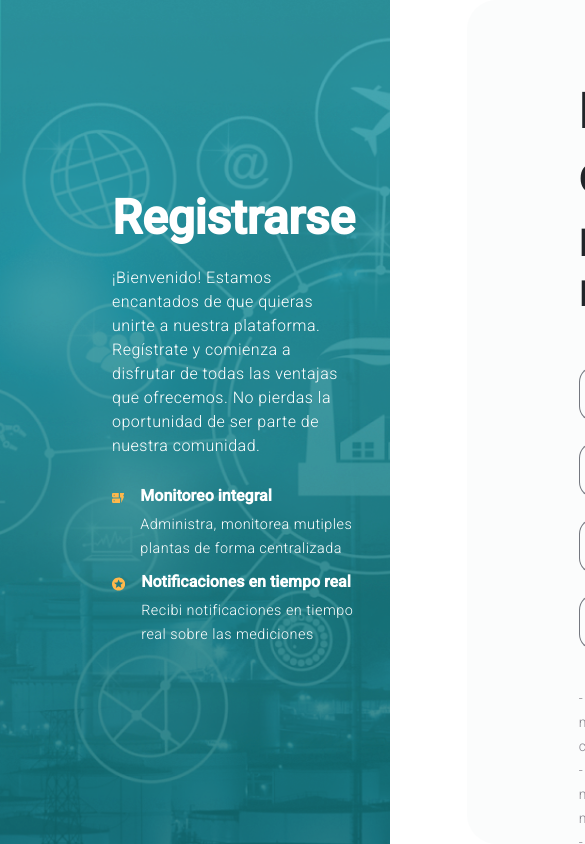
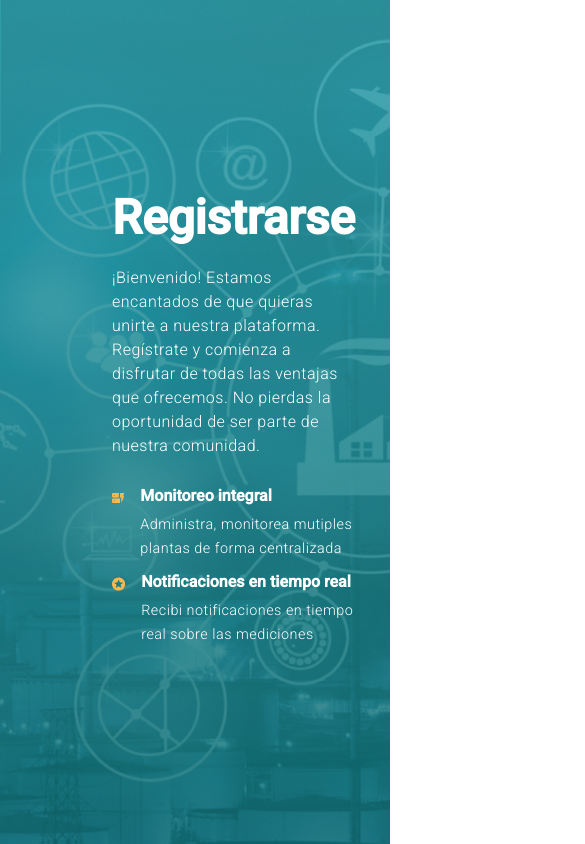
Before and after one commit to NachoGallo7/techforb-challenge-fe, an Angular app: page / in a window 390 px wide. Shown: the top 844 px of the page, 585 px wide, since content can reach past the window. Built offline with nearby package versions, Linux system fonts and the light colour scheme.

Commit message:
- Made a system for breakpoints

```diff
--- a/src/app/components/register-user/register-user.component.css
+++ b/src/app/components/register-user/register-user.component.css
@@ -4,15 +4,25 @@
   }
 
 .component-container{
-  /* background-color: blue; */
   height: 100%;
-  background-image: url(../../../assets/background/small-gradient-teal-background-scaled.png), url(../../../assets/background/transparent-background-image.png), url(../../../assets/background/gradient-teal-background.png);
-  background-size: 95.5vh, 95.5vh, 100% 100%;
+  justify-content: stretch;
+  /* font-family: 'Roboto', "Poppins", "Helvetica Neue", Helvetica, Arial, sans-serif; */
+  font-weight: lighter;
+  overflow: hidden;
+  position: relative;
+}
+.component-container::before{
+  content: "";
+  position: absolute;
+  min-width: 50%;
+  min-height: 100%;
+  max-height: 100vh;
+  z-index: -100;
+  aspect-ratio: 856 / 900;
+  background-image: url(../../../assets/background/small-gradient-teal-background-scaled.png), url(../../../assets/background/iconography-background-image.png), url(../../../assets/background/gradient-teal-background.png);
+  background-size: 100%;
   background-position: left center;
   background-repeat: no-repeat;
-  justify-content: stretch;
-  font-family: 'Roboto', "Poppins", "Helvetica Neue", Helvetica, Arial, sans-serif;
-  font-weight: lighter;
 }
 /* REGISTRATION INFO */
 .registration-info{
@@ -75,6 +85,10 @@
     color: var(--anchor-text-color);
     text-decoration: none;
   }
+  .registration-form-container a:hover{
+    color: var(--anchor-text-color-hover);
+    text-decoration: none;
+  }
   .button-container{
     margin: 1rem 0;
   }
@@ -83,6 +97,14 @@
     background-color: var(--button-bg-color);
     padding: 1rem 2.5rem;
     border-radius: 16px;
+  }
+  .registration-form-container .submit-button:hover{
+    background-color: var(--button-bg-color-hover);
+    box-shadow: 0 0 1px 2px var(--button-bg-color);
+  }
+  .registration-form-container .submit-button:active{
+    background-color: var(--button-bg-color-active);
+    box-shadow: none;
   }
   .registration-form{
     flex-direction: column;
@@ -99,10 +121,10 @@
   }
 
 /* BREAKPOINTS */
-.registration-info.small-padding, .registration-form-container.small-padding{
+.registration-info.large-screen, .registration-form-container.large-screen{
   padding: 0 4rem;
 }
-.registration-form-container.small-padding{
+.registration-form-container.large-screen{
   /* padding-top: 5rem;
   padding-bottom: 5rem;
   justify-content: flex-start; */
--- a/src/app/components/register-user/register-user.component.html
+++ b/src/app/components/register-user/register-user.component.html
@@ -1,5 +1,5 @@
 <div class="component-container d-flex">
-  <div class="registration-info d-flex" [ngClass]="{'small-padding': isLargeScreen}">
+  <div class="registration-info d-flex" [ngClass]="{'large-screen': breakpointLevel()<=breakpointLevelMap[Breakpoints.Large]}">
     <!-- INFO -->
     <div class="info">
       <h1>Registrarse</h1>
@@ -34,7 +34,7 @@
       </li>
     </ul>
   </div>
-  <div class="registration-form-container d-flex" [ngClass]="{'small-padding': isLargeScreen}">
+  <div class="registration-form-container d-flex" [ngClass]="{'large-screen': breakpointLevel()<=breakpointLevelMap[Breakpoints.Large]}">
     <div class="spacer"></div>
     <h1>Portal de monitoreo</h1>
     <h3>Registrarse</h3>
@@ -71,7 +71,7 @@
       </mat-form-field>
       <div class="button-container d-flex">
         <small class="password-indications">- Al menos 8 caracteres<br>- Al menos 1 número<br>- Al menos 1 caracter especial</small>
-        <button type="submit" class="btn btn-primary submit-button">Registrarse</button>
+        <button type="submit" class="btn submit-button">Registrarse</button>
         <!-- <button mat-fab extended>
           Registrarse
         </button> -->
--- a/src/app/components/register-user/register-user.component.ts
+++ b/src/app/components/register-user/register-user.component.ts
@@ -1,4 +1,4 @@
-import { Component, OnInit, signal } from '@angular/core';
+import { Component, OnInit, Signal, signal } from '@angular/core';
 import { FormBuilder, FormGroup, ReactiveFormsModule } from '@angular/forms';
 import { MatInputModule } from '@angular/material/input';
 import { MatIconModule } from '@angular/material/icon'
@@ -18,6 +18,13 @@
 export class RegisterUserComponent implements OnInit{
 
   isLargeScreen: boolean = false;
+  breakpointLevel = signal(4);
+  breakpointLevelMap: {[breakpointName: string]: number} = {
+    [Breakpoints.XLarge]:   4,
+    [Breakpoints.Large]:    3,
+    [Breakpoints.Small]:    2,
+    [Breakpoints.Handset]:  1
+  }
 
   constructor(private formBuilder: FormBuilder,
     private breakpointObserver: BreakpointObserver) {}
@@ -27,6 +34,7 @@
   hideConfirmationPasswordSignal = signal(false);
 
   ngOnInit(): void {
+    console.log(this.breakpointLevelMap[Breakpoints.XLarge]);
     this.registerForm = this.formBuilder.group({
       username: [],
       email: [],
@@ -37,19 +45,19 @@
     this.breakpointObserver.observe([Breakpoints.XLarge, Breakpoints.Large, Breakpoints.Small, Breakpoints.Handset]).subscribe(result => {
       if(result.breakpoints[Breakpoints.XLarge]) {
         // X-LARGE
-        this.isLargeScreen = false;
+        this.breakpointLevel.set(4);
         console.log("X-LARGE");
       } else if (result.breakpoints[Breakpoints.Large]) {
         // LARGE
-        this.isLargeScreen = true;
+        this.breakpointLevel.set(3);
         console.log("LARGE");
       } else if (result.breakpoints[Breakpoints.Small]) {
         // SMALL
-        this.isLargeScreen = false;
+        this.breakpointLevel.set(2);
         console.log("SMALL");
       } else if (result.breakpoints[Breakpoints.Handset]) {
         // HANDSET
-        this.isLargeScreen = false;
+        this.breakpointLevel.set(1);
         console.log("HANDSET");
       }
     })
@@ -68,4 +76,8 @@
   submit(): void {
 
   }
+
+  get Breakpoints() {
+    return Breakpoints;
+  }
 }
--- a/src/styles.css
+++ b/src/styles.css
@@ -5,7 +5,10 @@
   --form-bg-color: #fbfcfc;
   --small-text-color: #84818A;
   --anchor-text-color: #33A3AA;
+  --anchor-text-color-hover: #3B686B;
   --button-bg-color: #33A3AA;
+  --button-bg-color-hover: #3B868B;
+  --button-bg-color-active: #3B686B;
   /* font-size: .9rem; */
 }
 
```
Also changed, not shown: src/assets/background/iconography-background-image.png (renamed from src/assets/background/transparent-background-image.png).
